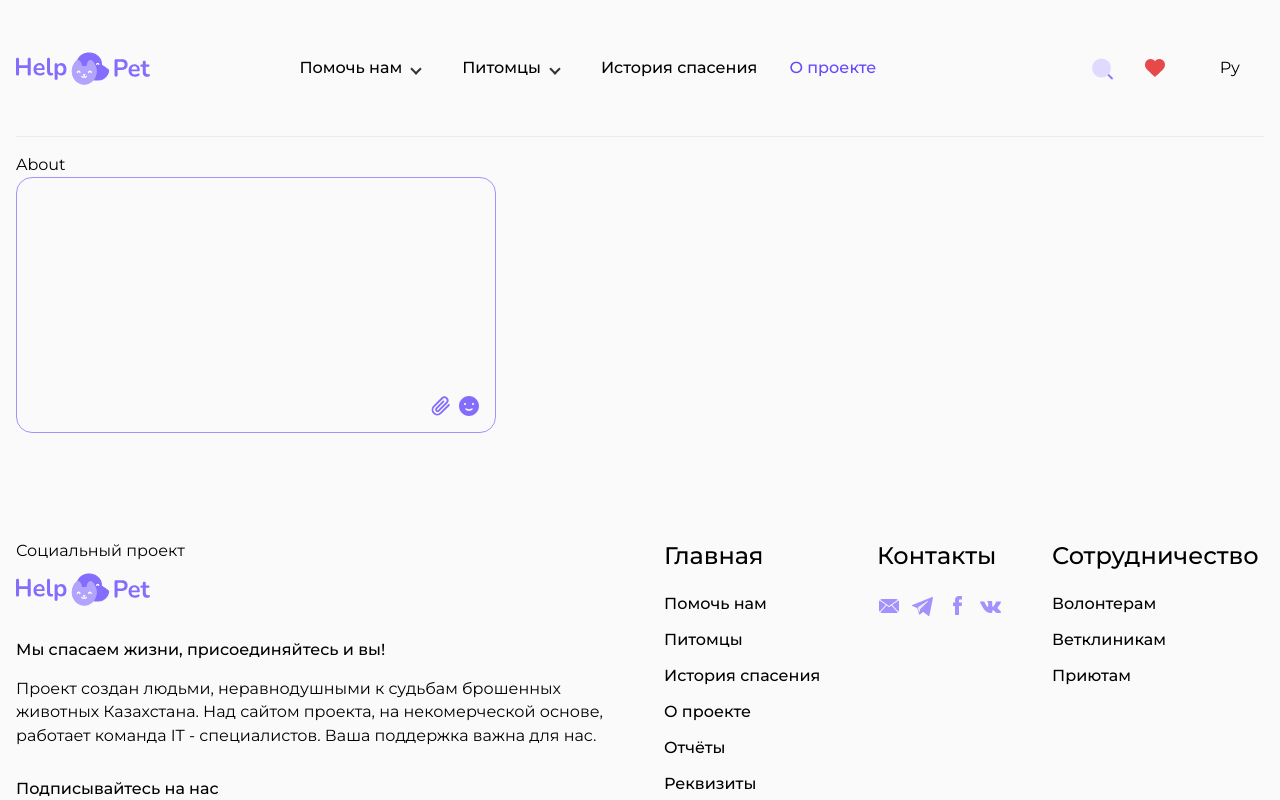
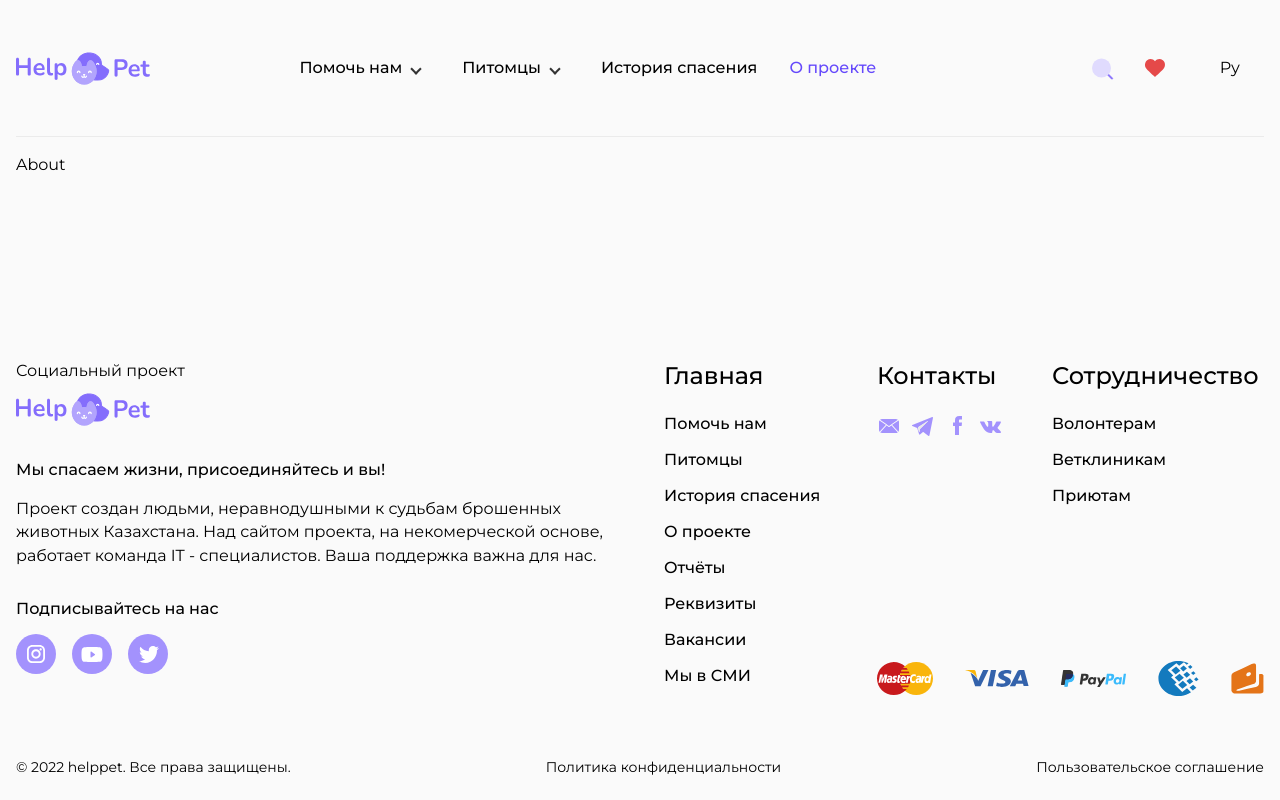
Before and after one commit to Sandbox-pets-shelter/pets-shelter, a React (Create React App) app: page /about in a window 1280 px wide. Shown: the top 800 px of the page. Built offline with nearby package versions, Linux system fonts and the light colour scheme.

Commit message:
clear about page

```diff
--- a/src/pages/About/index.tsx
+++ b/src/pages/About/index.tsx
@@ -1,15 +1,3 @@
-import Textarea from 'components/ui/Textarea';
-import EmojiPicker from 'emoji-picker-react';
-import { ChangeEvent } from 'react';
-
 export const About = () => {
-  const printTextarea = (e: any) => console.log(e);
-  const printInput = (e: ChangeEvent<HTMLInputElement>) => console.log(e);
-
-  return (
-    <div>
-      About
-      <Textarea onFileUpload={printInput} onChangeTextarea={printTextarea} />
-    </div>
-  );
+  return <div>About</div>;
 };
```
